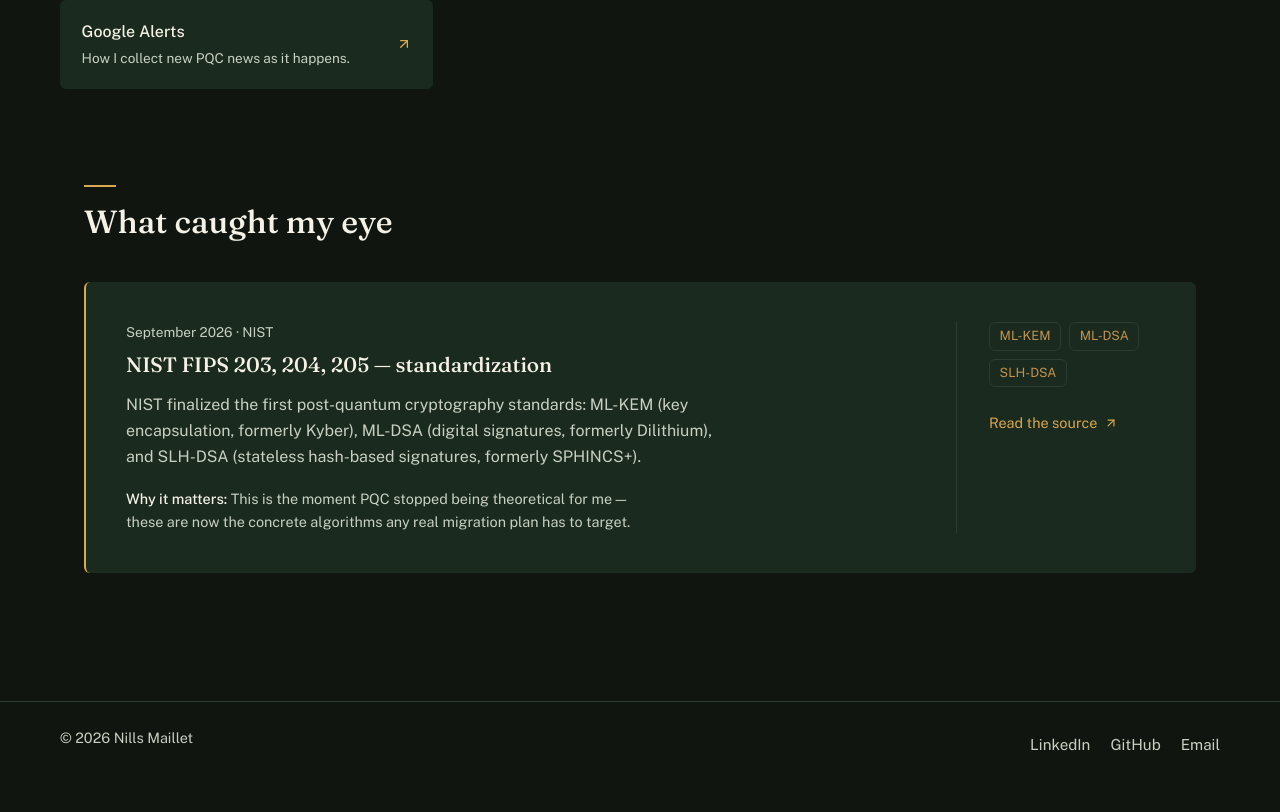
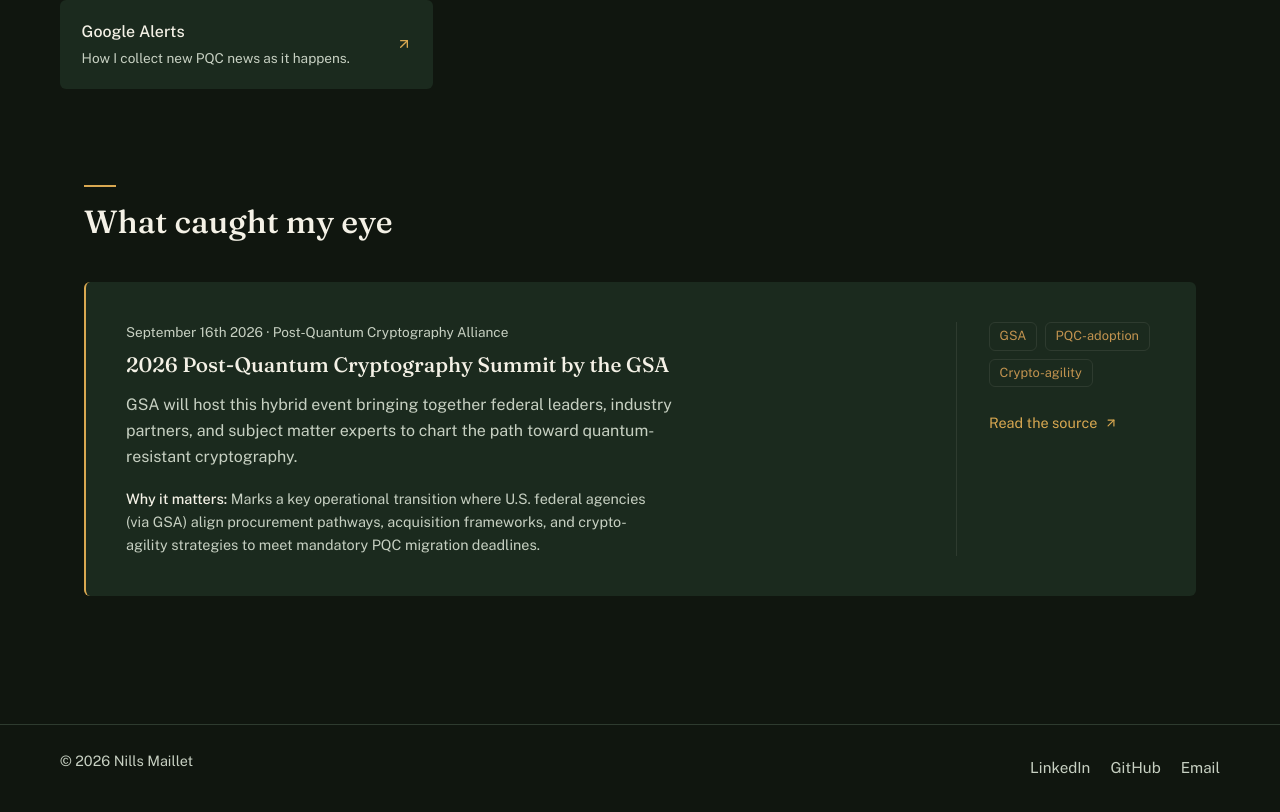
Before and after one commit to maillet-nills/maillet-nills.github.io, a React (Vite) app: page /#/tech-watch in a window 1280 px wide. Shown: the part 2257-3069 px from the top of the page. Before the commit the page ends 3046 px from the top, so only its background shows below. Built offline with nearby package versions, Linux system fonts and the light colour scheme; a web font is replaced by a local one.

Commit message:
tech-watch: modify spotlight

```diff
--- a/src/pages/TechWatch.tsx
+++ b/src/pages/TechWatch.tsx
@@ -47,16 +47,14 @@ const usefulLinks = [
 ];
 
 const spotlight = {
-    date: 'September 2026',
-    title: 'NIST FIPS 203, 204, 205 — standardization',
-    source: 'NIST',
-    text: "NIST finalized the first post-quantum cryptography standards: ML-KEM (key encapsulation, formerly Kyber), ML-DSA (digital signatures, formerly Dilithium), and SLH-DSA (stateless hash-based signatures, formerly SPHINCS+).",
-    whyItMatters: "This is the moment PQC stopped being theoretical for me — these are now the concrete algorithms any real migration plan has to target.",
-    tags: ['ML-KEM', 'ML-DSA', 'SLH-DSA'],
-    url: 'https://csrc.nist.gov/pubs/fips/203/final',
+    date: 'September 16th 2026',
+    title: '2026 Post-Quantum Cryptography Summit by the GSA',
+    source: 'Post-Quantum Cryptography Alliance',
+    text: "GSA will host this hybrid event bringing together federal leaders, industry partners, and subject matter experts to chart the path toward quantum-resistant cryptography.",
+    whyItMatters: "Marks a key operational transition where U.S. federal agencies (via GSA) align procurement pathways, acquisition frameworks, and crypto-agility strategies to meet mandatory PQC migration deadlines.",
+    tags: ['GSA', 'PQC-adoption', 'Crypto-agility'],
+    url: 'https://pqca.org/event/2026-post-quantum-cryptography-summit/',
 };
-
-// Remplace cet objet à chaque fois qu'un nouvel article te marque
 
 export default function TechWatch() {
     return (
```
